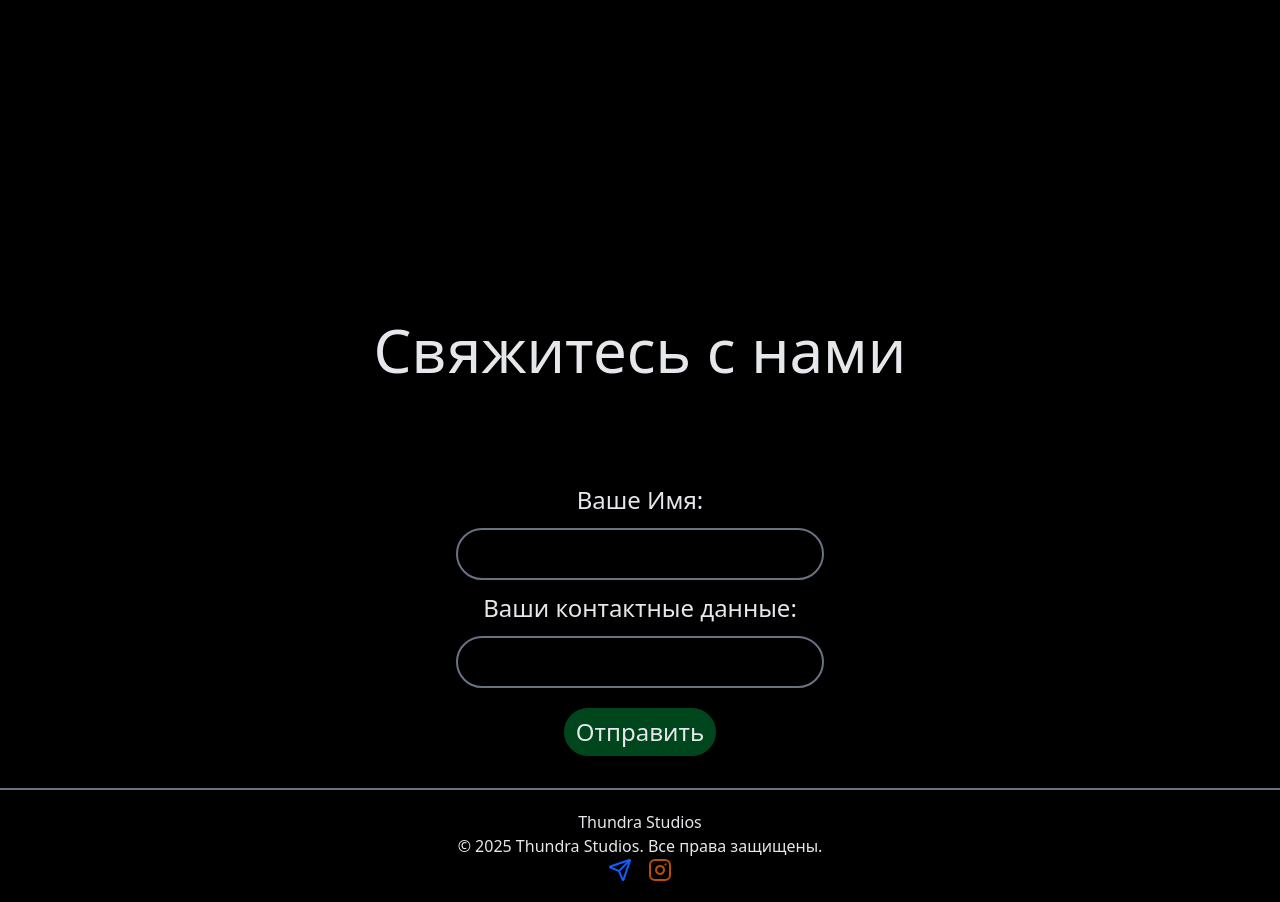
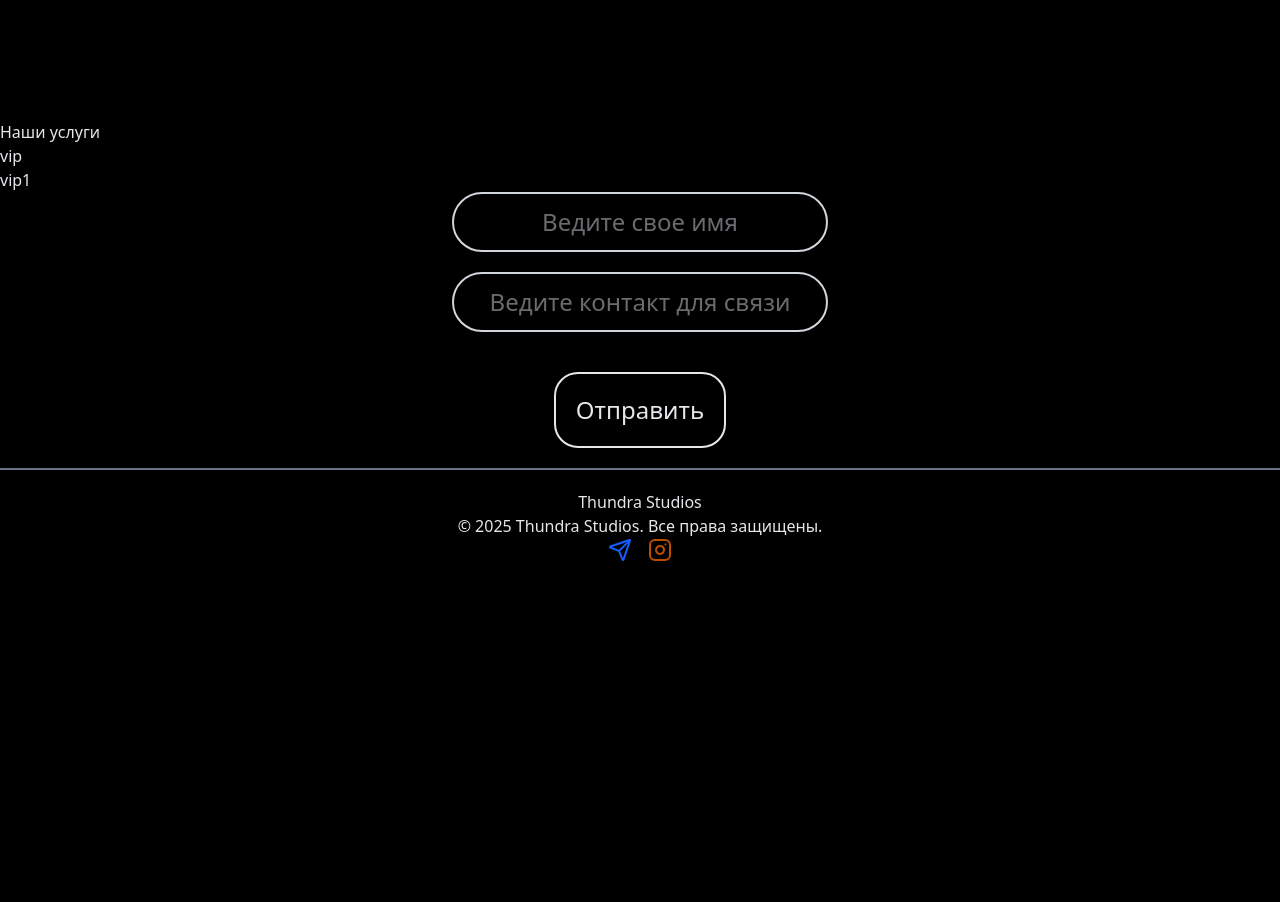
Before and after one commit to thundrastudios/landing_studio, a Next.js app: page / in a window 1280 px wide. Shown: the part 2680-3582 px from the top of the page. After the commit the page ends 3262 px from the top, so only its background shows below. Built offline with nearby package versions, Linux system fonts and the light colour scheme.

Commit message:
service add and form refactor

```diff
--- a/package.json
+++ b/package.json
@@ -9,12 +9,16 @@
     "lint": "next lint"
   },
   "dependencies": {
+    "@supabase/ssr": "github:supabase/ssr",
+    "@supabase/supabase-js": "^2.57.4",
     "aos": "^2.3.4",
     "lucide-react": "^0.542.0",
     "next": "15.4.5",
     "next-intl": "^4.3.4",
     "react": "19.1.0",
     "react-dom": "19.1.0",
+    "react-hook-form": "^7.63.0",
+    "supabase": "^2.45.5",
     "zustand": "^5.0.8"
   },
   "devDependencies": {
--- a/src/app/api/auth/route.ts
+++ b/src/app/api/auth/route.ts
@@ -1,28 +1,26 @@
-const users = [
-  { id: 1, name: "John Doe" },
-  { id: 2, name: "Jane Smith" },
-];
+"use serveer";
+import  from "@/serve_components/supabaseServer";
+import { NextResponse } from "next/server";
 
-export async function GET(request: Request) {
-  return new Response(JSON.stringify(users), {
-    status: 200,
-    headers: {
-      "Content-Type": "application/json",
-    },
-  });
+export async function GET() {
+  const { data, error } = await supabase
+    .from("profiles")
+    .select("*")
+    .order("created_at", { ascending: false });
+  if (error)
+    return NextResponse.json({ error: error.message }, { status: 400 });
+  return NextResponse.json(data);
 }
-
-export async function POST(request: Request) {
-  const body = await request.json();
-  const { name, password } = body;
-
-  const newUser = { id: Date.now(), name, password };
-  users.push(newUser);
-
-  return new Response(JSON.stringify(newUser), {
-    status: 201,
-    headers: {
-      "Content-Type": "application/json",
-    },
-  });
+export async function POST(req: Request) {
+  const { contact } = await req.json().catch(() => ({}));
+  if (!contact || typeof contact !== "string")
+    return NextResponse.json({ error: "error" }, { status: 400 });
+  const { data, error } = await supabase
+    .from("profiles")
+    .insert({ contact })
+    .select()
+    .single();
+  if (error)
+    return NextResponse.json({ error: error.message }, { status: 400 });
+  return NextResponse.json(data);
 }
--- a/src/app/main.tsx
+++ /dev/null
@@ -1,7 +0,0 @@
-import Button from "@/ui/Button";
-
-function main() {
-  return <div></div>;
-}
-
-export default main;
--- a/src/app/page.tsx
+++ b/src/app/page.tsx
@@ -4,16 +4,17 @@ import { useMainStore } from "@/store/useMainStore";
 import "aos/dist/aos.css";
 import AOS from "aos";
 import About from "@/ui/About";
-import Contacts from "@/ui/Contacts";
 import Footer from "@/ui/Footer";
 import Header from "@/ui/Header";
 import Main from "@/ui/Main";
 import { useEffect } from "react";
+import { Contacts } from "@/ui/Contacts";
+import { Services } from "@/ui/Services";
 
 export default function Home() {
   const { isWork } = useMainStore();
   useEffect(() => {
-    AOS.init({ duration: 700, once: true, easing: "ease-out-cubic" });
+    AOS.init({ duration: 700, once: false, easing: "ease-out-cubic" });
   }, []);
 
   return (
@@ -28,17 +29,17 @@ export default function Home() {
           <span>В разработке оффициального сайта...</span>
           <p>
             наши соц. сети: <br />
-            ТГК: <a href='https://t.me/thundrastudio'>ТГ</a>
+            ТГК: <a href="https://t.me/thundrastudio">ТГ</a>
             <br />
             Инстаграмм:{" "}
-            <a href=' https://www.instagram.com/thundra_studios?igsh=MWhvOHJla2ZqMGJi'>
+            <a href=" https://www.instagram.com/thundra_studios?igsh=MWhvOHJla2ZqMGJi">
               Инста
             </a>
             <br />
             ГитХаб:
             <a
-              href='https://github.com/thundrastudios?view_as=member
-'
+              href="https://github.com/thundrastudios?view_as=member
+"
             >
               ГитХаб
             </a>
@@ -49,6 +50,7 @@ export default function Home() {
         <div>
           <Main />
           <About />
+          <Services />
           <Contacts />
           <Footer />
         </div>
--- /dev/null
+++ b/src/app/supabase/page.tsx
@@ -0,0 +1,24 @@
+"use client";
+import { useEffect, useState } from "react";
+import { supabase } from "@/serve_components/supabaseServer";
+
+export function page() {
+  const [countries, setCountries] = useState([]);
+  const fetchCountries = async () => {
+    const { data: countries } = await supabase
+      .from("countries")
+      .select("*")
+      .order("name", true);
+    setCountries(countries);
+  };
+  useEffect(() => {
+    fetchCountries();
+  }, []);
+  return (
+    <ul>
+      {countries.map((country) => (
+        <li key={country.id}>{country.name}</li>
+      ))}
+    </ul>
+  );
+}
--- /dev/null
+++ b/src/serve_components/supabaseServer.ts
@@ -0,0 +1,7 @@
+import { createClient } from "@supabase/supabase-js";
+
+const supabaseUrl = "https://stjnunvmyabafzcbpwmo.supabase.co";
+const supabaseAnonKey =
+  "eyJhbGciOiJIUzI1NiIsInR5cCI6IkpXVCJ9.eyJpc3MiOiJzdXBhYmFzZSIsInJlZiI6InN0am51bnZteWFiYWZ6Y2Jwd21vIiwicm9sZSI6ImFub24iLCJpYXQiOjE3NTg1NTg4NzAsImV4cCI6MjA3NDEzNDg3MH0.ZT8lRQ6sJnGPnl9kO2c0ZqGN028xAEArGridd1rbr_4";
+
+export const supabase = createClient(supabaseUrl, supabaseAnonKey);
--- a/src/ui/Contacts.tsx
+++ b/src/ui/Contacts.tsx
@@ -1,40 +1,91 @@
-function Contacts() {
+import { useEffect } from "react";
+import { SubmitHandler, useForm } from "react-hook-form";
+
+interface Iform {
+  name: string;
+  contact: string;
+}
+export function Contacts() {
+  const { register, handleSubmit, formState } = useForm<Iform>({
+    mode: "onChange",
+  });
+  const errorname = formState.errors.name?.message;
+  const errorcontact = formState.errors.contact?.message;
+  const onSubmit: SubmitHandler<Iform> = (data) => {
+    console.log(data.name);
+  };
+  useEffect(() => {
+    async function F() {
+      const res = await fetch("https://stjnunvmyabafzcbpwmo.supabase.co");
+      const data = await res.json();
+      console.log(data);
+    }
+    F;
+  });
+
   return (
-    <div className='text-center flex flex-col' data-aos='fade-up'>
-      <h2 className='md:text-6xl md:p-20 text-3xl mt-30'>Свяжитесь с нами</h2>
+    <>
       <form
-        action=''
-        className='text-2xl p-3 flex flex-col text-center justify-center items-center'
+        data-aos="fade-up"
+        onSubmit={handleSubmit(onSubmit)}
+        className="  flex flex-col  items-center text-2xl"
       >
-        <label htmlFor='' className='p-3' data-aos='zoom-out'>
-          Ваше Имя:
-        </label>
+        <div className="h-20">
           <input
-          type='text'
-          name='name'
-          id='name'
-          className='p-2 border-2 border-gray-500 rounded-4xl'
-          data-aos='fade-left'
+            className=" text-gray-300 text-center p-3 rounded-4xl border-2"
+            type="text"
+            placeholder="Ведите свое имя"
+            {...register("name", {
+              required: "This field is reqred",
+              pattern: {
+                value: /^[A-Z0-9А-Яа-яA-z]{2,20}$/i,
+                message:
+                  "Нельзя использовать спец. символы. Пожалуйста напишите свое имя.",
+              },
+            })}
           />
-        <label htmlFor='' className='p-3' data-aos='zoom-out'>
-          Ваши контактные данные:
-        </label>
+          {errorname && (
+            <p className=" w-60 text-sm">
+              Нельзя использовать спец. символы. Пожалуйста напишите свое имя.
+            </p>
+          )}
+        </div>
+        <div className="h-20">
           <input
-          type='tel'
-          name='tel'
-          id='tel'
-          className='p-2 border-2 border-gray-500 rounded-4xl'
-          data-aos='fade-right'
+            className="text-gray-300 text-center p-3 rounded-4xl border-2"
+            type="text"
+            placeholder="Ведите контакт для связи"
+            {...register("contact", {
+              required: "This Field is reqre",
+              pattern: {
+                value: /^[+A-Z0-9a-z!@#&_=]{3,30}$/i,
+                message: "incorect contact",
+              },
+            })}
           />
+          {errorcontact && (
+            <p className="w-60 text-sm">
+              Неправильный контак, напишите свой контакт(email,ТГ,тел.)
+            </p>
+          )}
+        </div>
+        {!errorcontact && !errorname && formState.isValid ? (
           <button
-          type='submit'
-          className='m-5 bg-green-500/35 py-2 px-3 rounded-3xl hover:bg-green-600 transition-all duration-150'
+            type="submit"
+            className="bg-green-400 p-5 rounded-3xl m-5 shadow-2xl transition-all border-2  duration-500"
           >
             Отправить
           </button>
+        ) : (
+          <button
+            type="submit"
+            disabled
+            className="border-2 p-5 rounded-3xl m-5 transition-all duration-500"
+          >
+            Отправить
+          </button>
+        )}
       </form>
-    </div>
+    </>
   );
 }
-
-export default Contacts;
--- /dev/null
+++ b/src/ui/Services.tsx
@@ -0,0 +1,50 @@
+import Image from "next/image";
+
+interface IService {
+  serviceName: string;
+  serviceCount: number;
+  serviceImg: string;
+  serviceDescription: string;
+}
+export function Services() {
+  const servic = ([
+    { serviceName, serviceCount, serviceImg, serviceDescription },
+  ]: IService[]) => {
+    return (
+      <li>
+        <div>
+          <h2>{serviceName}</h2>
+          <Image src={serviceImg} alt={serviceName} />
+          <p>{serviceDescription}</p>
+          <h2>{serviceCount}</h2>
+        </div>
+      </li>
+    );
+  };
+
+  const Services: IService[] = [
+    {
+      serviceName: "vip",
+      serviceCount: 20000,
+      serviceImg: "vip",
+      serviceDescription: "Vip premium ",
+    },
+    {
+      serviceName: "vip1",
+      serviceCount: 200000,
+      serviceImg: "vip1",
+      serviceDescription: "Vip1 premium ",
+    },
+  ];
+
+  return (
+    <div>
+      <h1>Наши услуги</h1>
+      <ul>
+        {Services.map((serv) => (
+          <li>{serv.serviceName}</li>
+        ))}
+      </ul>
+    </div>
+  );
+}
```
Also changed, not shown: src/ui/Main.tsx (+11 -11 lines), src/store/APIOrdersBD.tsx (added), 2 other files (tests, documents, lock files or other folders). Lines whose indentation alone changed are shown as unchanged.
